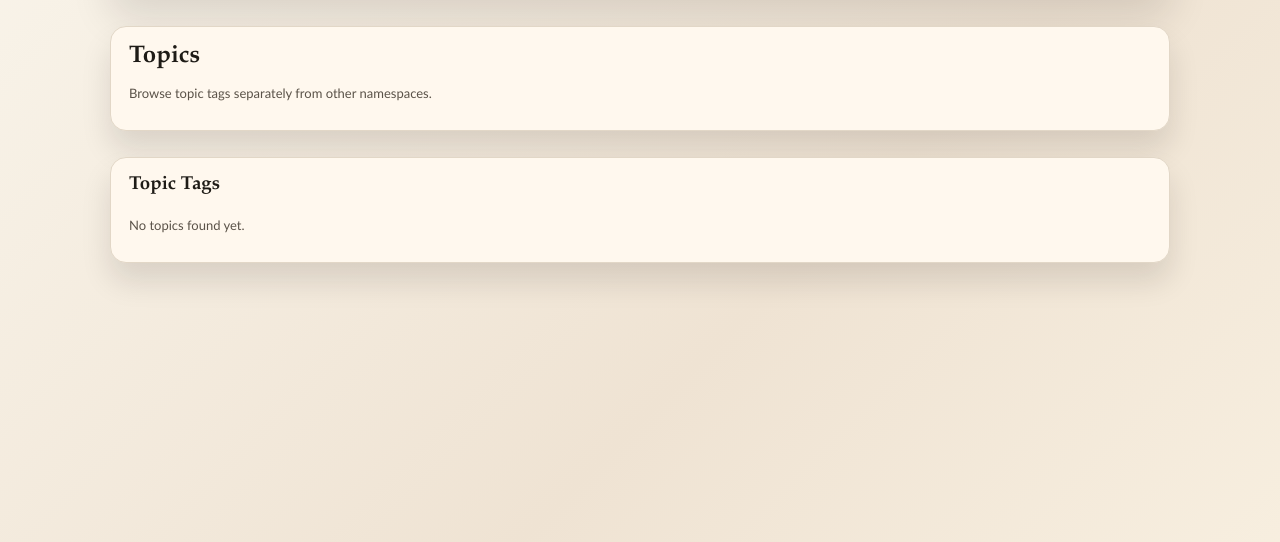
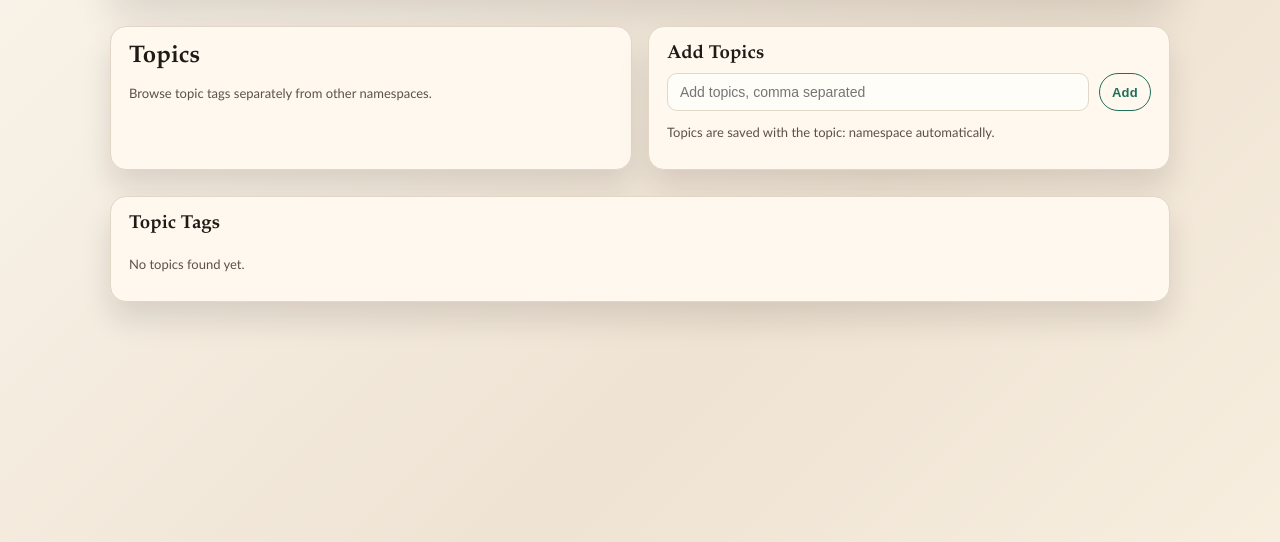
Before and after one commit to erinep/Local_Library_V2, a FastAPI app: page /topics in a window 1280 px wide. Shown: the part 101-643 px from the top of the page. Run offline with FastAPI, Linux system fonts and the light colour scheme; data that the repository does not hold is empty.

Commit message:
move "add topics" form to Topics page

```diff
--- a/app/templates/topics.html
+++ b/app/templates/topics.html
@@ -4,6 +4,15 @@
     <div class="card">
       <h2>Topics</h2>
       <p class="note">Browse topic tags separately from other namespaces.</p>
+    </div>
+
+     <div class="card">
+      <h3>Add Topics</h3>
+      <form class="tag-form" method="post" action="/tags">
+        <input class="input" type="text" name="tags" placeholder="Add topics, comma separated" />
+        <button class="btn btn-outline btn-small" type="submit">Add</button>
+      </form>
+      <p class="note">Topics are saved with the topic: namespace automatically.</p>
     </div>
   </section>
 
```
Also changed, not shown: app/templates/tags.html (+1 -8 lines).
